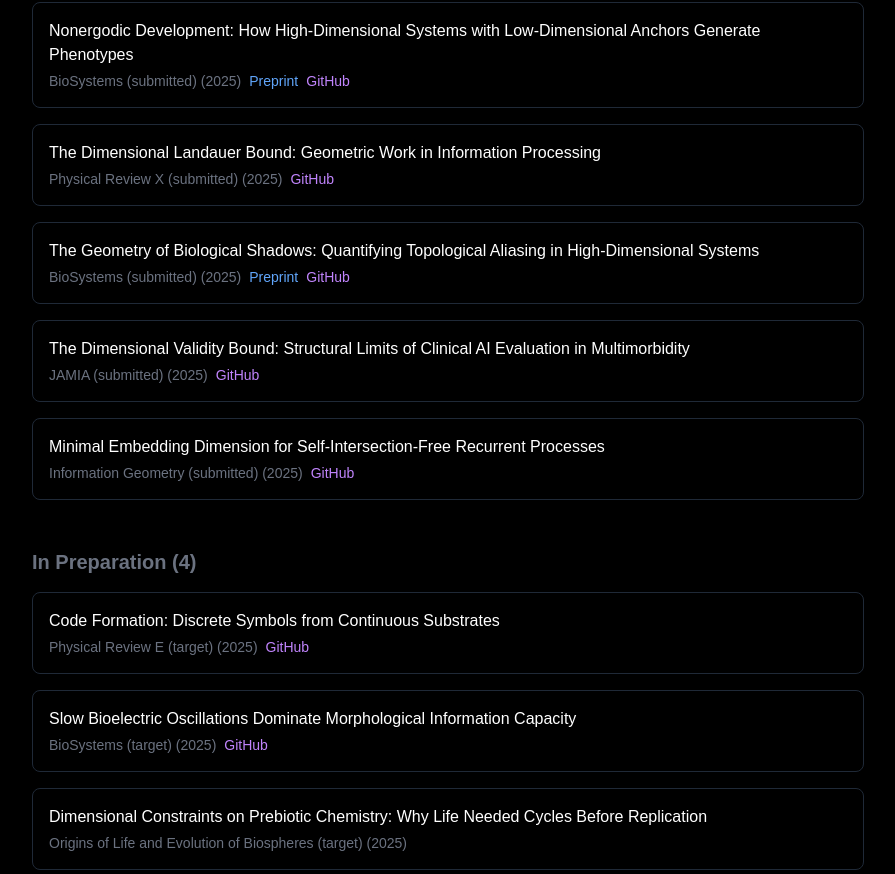
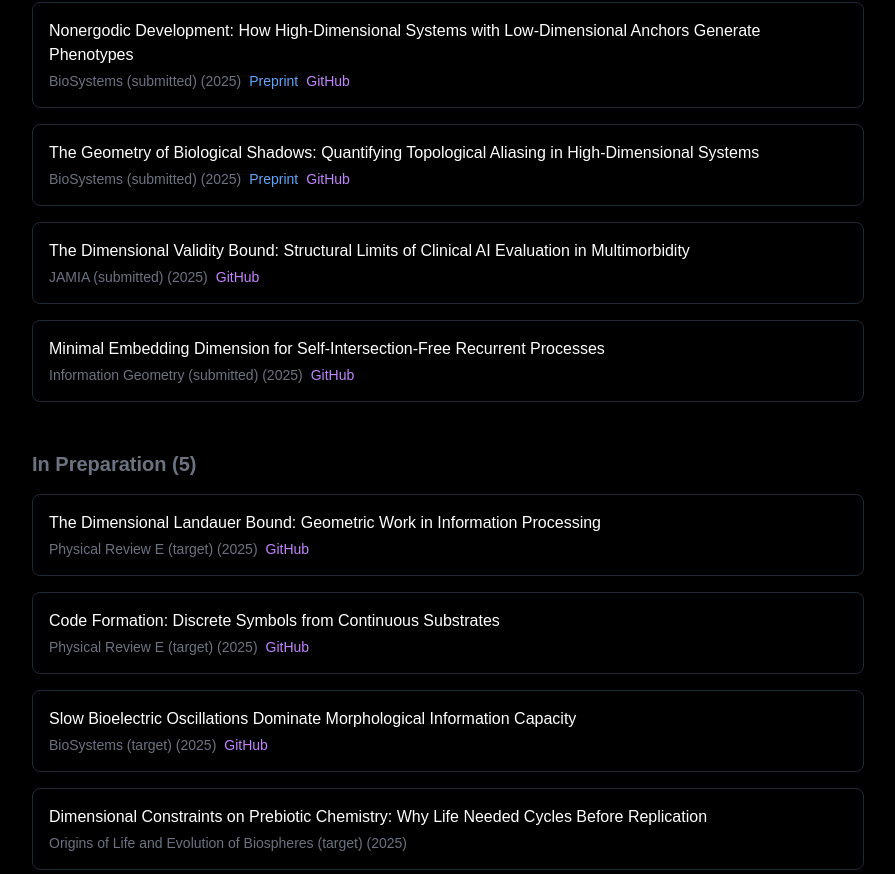
Before and after one commit to todd866/coherencedynamics-website, a Next.js app: page /papers in a window 1280 px wide. Shown: the part 1195-2069 px from the top of the page, without its empty margins (192-1087 px from the left). Built offline with nearby package versions, Linux system fonts and the light colour scheme.

Commit message:
Move dimensional-landauer to in_prep after PRX desk reject

```diff
--- a/src/data/papers.ts
+++ b/src/data/papers.ts
@@ -238,9 +238,9 @@ Cancer, in this view, is cellular bifurcation into an alternative stable state.
   {
     slug: 'dimensional-landauer',
     title: 'The Dimensional Landauer Bound: Geometric Work in Information Processing',
-    journal: 'Physical Review X (submitted)',
+    journal: 'Physical Review E (target)',
     year: 2025,
-    status: 'submitted',
+    status: 'in_prep',
     github: 'todd866/dimensional-work',
     pdf: 'https://raw.githubusercontent.com/todd866/dimensional-work/main/manuscript_prx.pdf',
     image: 'dimensional-landauer.png',
```
